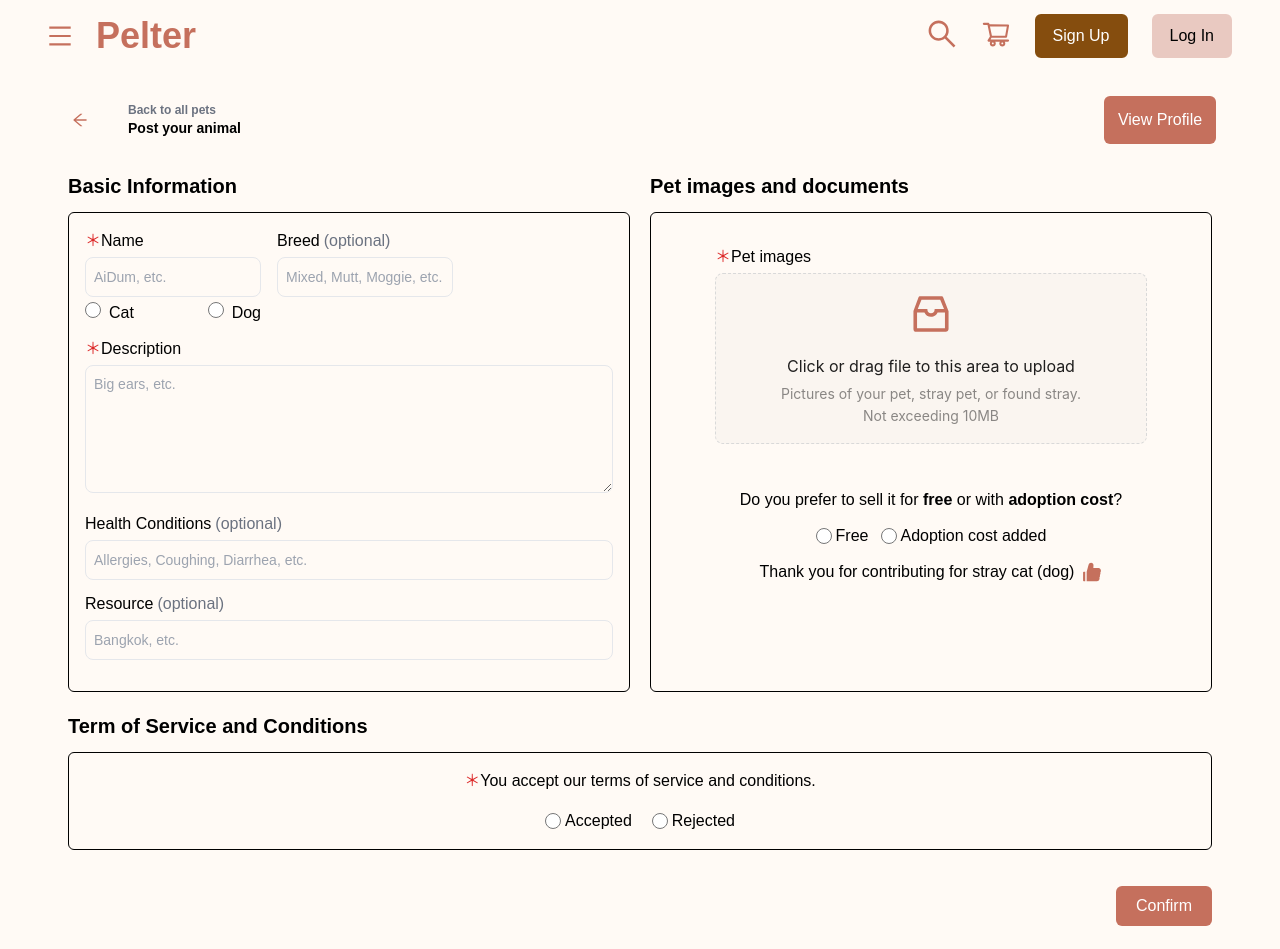
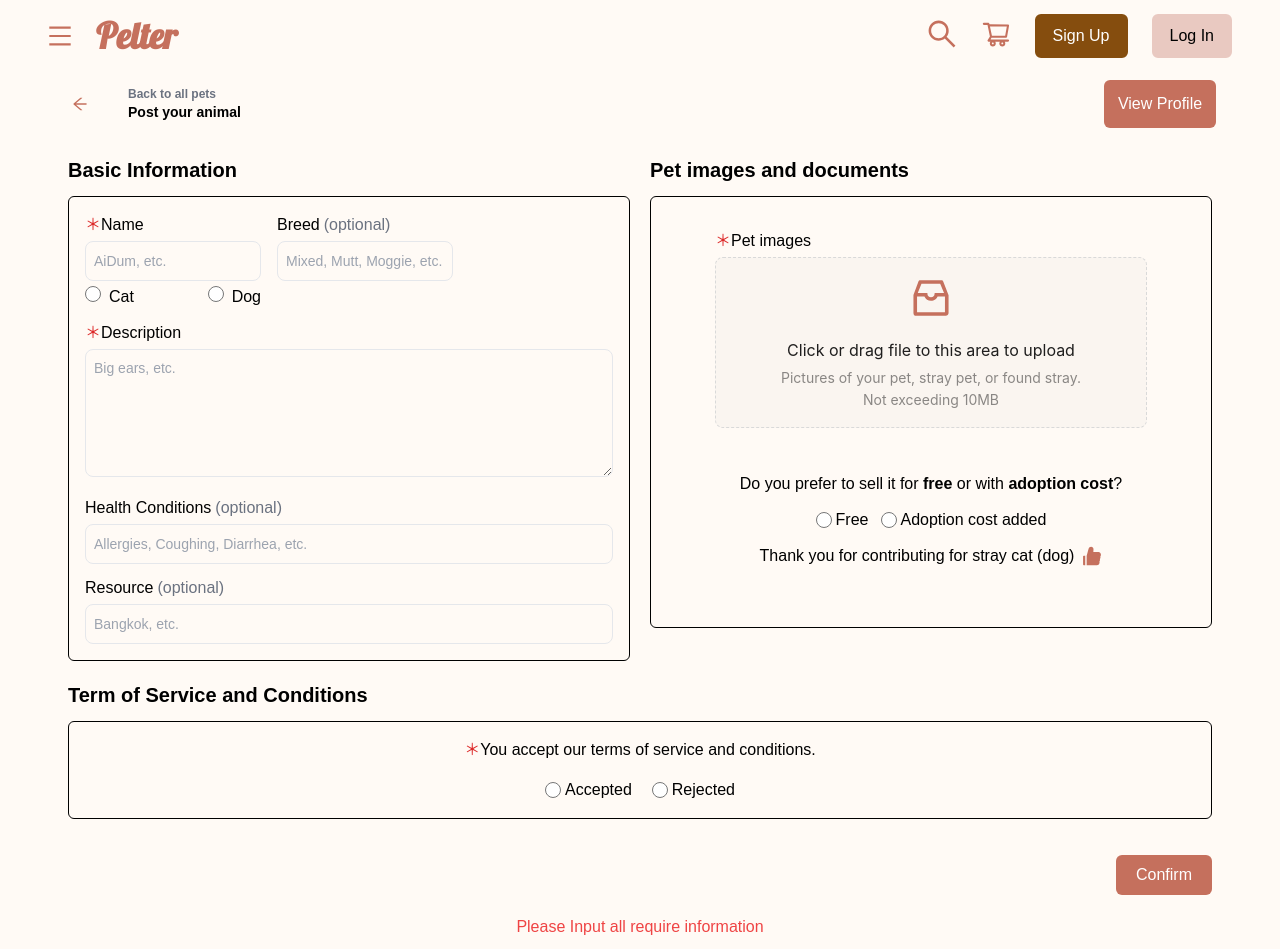
Before and after one commit to Pelter-Team/Pelter-Frontend, a Next.js app: page /newProduct in a window 1280 px wide. Shown: the top 949 px of the page. Built offline with nearby package versions, Linux system fonts and the light colour scheme.

Commit message:
Finished Mang

```diff
--- a/src/app/component/Navbar.tsx
+++ b/src/app/component/Navbar.tsx
@@ -1,3 +1,5 @@
+"use client"
+
 import Link from "next/link"
 import { useState } from "react"
 import { Drawer } from "antd"
--- a/src/app/globals.css
+++ b/src/app/globals.css
@@ -1,4 +1,4 @@
-@import url('https://fonts.googleapis.com/css2?family=Lobster&display=swap');
+@import url("https://fonts.googleapis.com/css2?family=Lobster&display=swap");
 
 @tailwind base;
 @tailwind components;
--- a/src/app/newProduct/_component/BasicInfo.tsx
+++ b/src/app/newProduct/_component/BasicInfo.tsx
@@ -20,7 +20,7 @@ export default function BasicInfo({
   return (
     <div className="w-full flex flex-col">
       <div className="text-xl font-bold">Basic Information</div>
-      <form className="bg-transparent w-full h-fit p-4 border border-black rounded-md mt-3 gap-3 flex flex-col min-h-[30rem]">
+      <form className="bg-transparent w-full h-fit p-4 border border-black rounded-md mt-3 gap-3 flex flex-col min-h-[27rem]">
         <div className="flex flex-row gap-4">
           <div className="w-44">
             <label htmlFor="Name" className="text-base flex flex-row mb-1">
--- a/src/app/newProduct/_component/PetDoc.tsx
+++ b/src/app/newProduct/_component/PetDoc.tsx
@@ -31,7 +31,7 @@ export default function PetDoc({
     <>
       <div className={`w-full flex-col ${type == true ? "row-span-2" : ""}`}>
         <div className="text-xl font-bold  ">Pet images and documents</div>
-        <div className="bg-transparent w-full py-8 px-16 border border-black rounded-md mt-3 flex flex-col gap-3 min-h-[30rem]">
+        <div className="bg-transparent w-full py-8 px-16 border border-black rounded-md mt-3 flex flex-col gap-3 min-h-[27rem]">
           <div>
             <label className="text-base flex flex-row mb-1">
               <span className="text-red-600">＊</span>Pet images
--- /dev/null
+++ b/src/app/newProduct/layout.tsx
@@ -0,0 +1,10 @@
+import Navbar from "../component/Navbar"
+
+export default function layout({ children }: { children: React.ReactNode }) {
+  return (
+    <>
+      <Navbar white={true} />
+      {children}
+    </>
+  )
+}
--- a/src/app/newProduct/page.tsx
+++ b/src/app/newProduct/page.tsx
@@ -1,7 +1,6 @@
 "use client"
 import { useState } from "react"
 import { ArrowLeftOutlined } from "@ant-design/icons"
-import Navbar from "../component/Navbar"
 import BasicInfo from "./_component/BasicInfo"
 import PetDoc from "./_component/PetDoc"
 import Link from "next/link"
@@ -61,9 +60,8 @@ export default function Product() {
 
   return (
     <>
-      <Navbar white={true} />
       <div className="min-h-screen h-fit w-screen bg-mainBG px-16">
-        <div className="flex flex-row pt-24 pb-7 justify-between">
+        <div className="flex flex-row pt-20 pb-7 justify-between">
           <div className="flex flex-row gap-8 items-center">
             <Link href="/">
               <ArrowLeftOutlined className="flex justify-center text-primary  w-8 h-8 rounded-md  hover:bg-gray-100" />
@@ -222,7 +220,7 @@ export default function Product() {
           </div>
 
           {!validate && (
-            <div className="w-full flex justify-center col-span-2 text-red-500">
+            <div className="w-full flex justify-center col-span-2 text-red-500 mb-8">
               Please Input all require information
             </div>
           )}
--- a/tailwind.config.ts
+++ b/tailwind.config.ts
@@ -27,6 +27,9 @@ const config: Config = {
         },
         // D0B8A8
       },
+      fontFamily: {
+        lobster: ['Lobster', 'cursive'],
+      },
     },
   },
   plugins: [],
```
